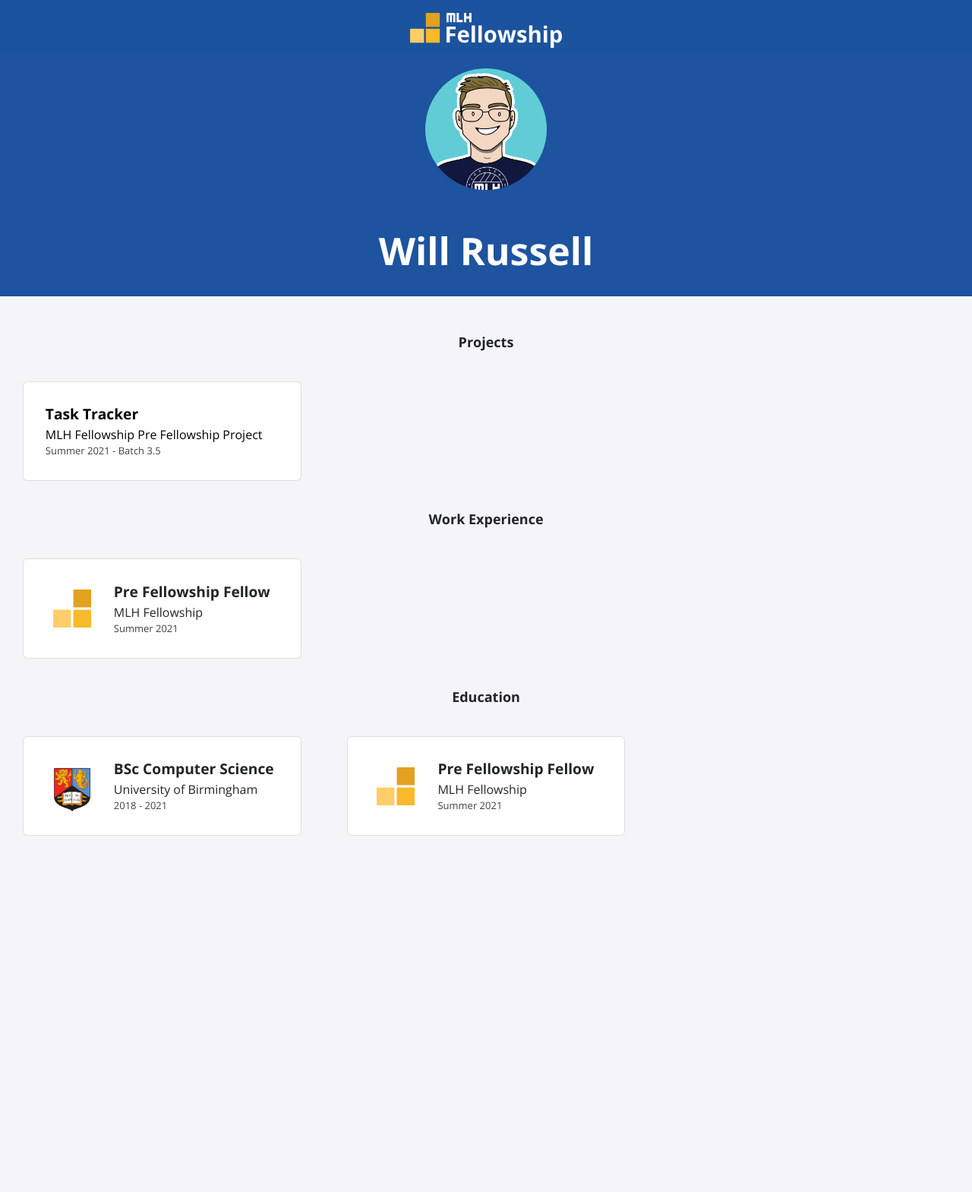
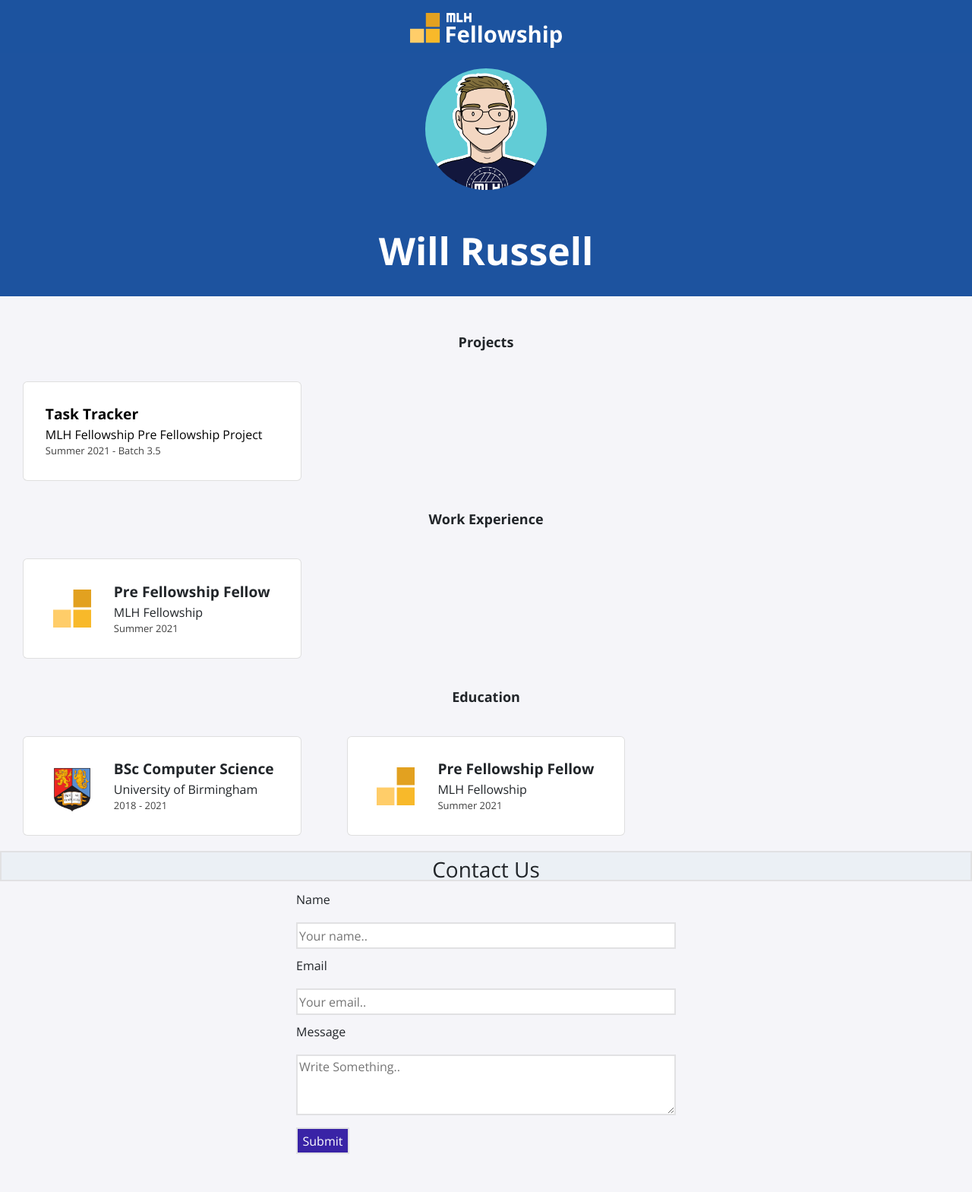
Before and after one commit to MLH-Fellowship/pod-3.1.0-portfolio, a Jekyll site: the page built from index.html, in a window 1280 px wide. Shown: the whole page at 76% size. Built offline with Jekyll 4.4.1, drawn with Linux system fonts in a browser that asks for light colours; nearby versions of some CDN libraries; before the commit the page ends 1170 px from its top, so only the background shows below that.

Commit message:
Adding email instructions

```diff
--- a/_config.yml
+++ b/_config.yml
@@ -4,6 +4,7 @@ description: >- # this means to ignore newlines until "baseurl:"
   This is my portfolio website!
 baseurl: "/"
 url: "/"
+form_url: "https://formspree.io/f/yadayada"
 twitter_username: mlhacks
 github_username:  mlh-fellowship
 
--- a/_includes/contacts.html
+++ b/_includes/contact.html
@@ -40,14 +40,15 @@
 <div class="contact">
     <div id="heading"><h3>Contact Us</h3></div>
     <div class="contactform">
-        <form action="" method="">
+        <form action="{{site.form_url}}" method="POST">
             <label>Name</label>
-            <div class="cfdiv"><input type="text" name="name" placeholder="Your name.."/></div>
+            <div class="cfdiv"><input type="text" name="name" placeholder="Your name.." required="true"/></div>
             <label>Email</label>
-            <div class="cfdiv"><input type="text" name="email" placeholder="Your email.."/></div>
+            <div class="cfdiv"><input type="text" name="email" placeholder="Your email.." required="true"/></div>
             <label>Message</label>
-            <div class="cfdiv"><textarea name="message" placeholder="Write Something.."></textarea></div>
+            <div class="cfdiv"><textarea name="message" placeholder="Write Something.." required="true"></textarea></div>
             <button type="submit">Submit</button>
         </form>
     </div>
+
 </div>
--- a/index.html
+++ b/index.html
@@ -14,6 +14,8 @@
     {% include experience.html %}
 
     {% include education.html %}
+
+    {% include contact.html %}
 </body>
 
 </html>
```
Also changed, not shown: README.md.
